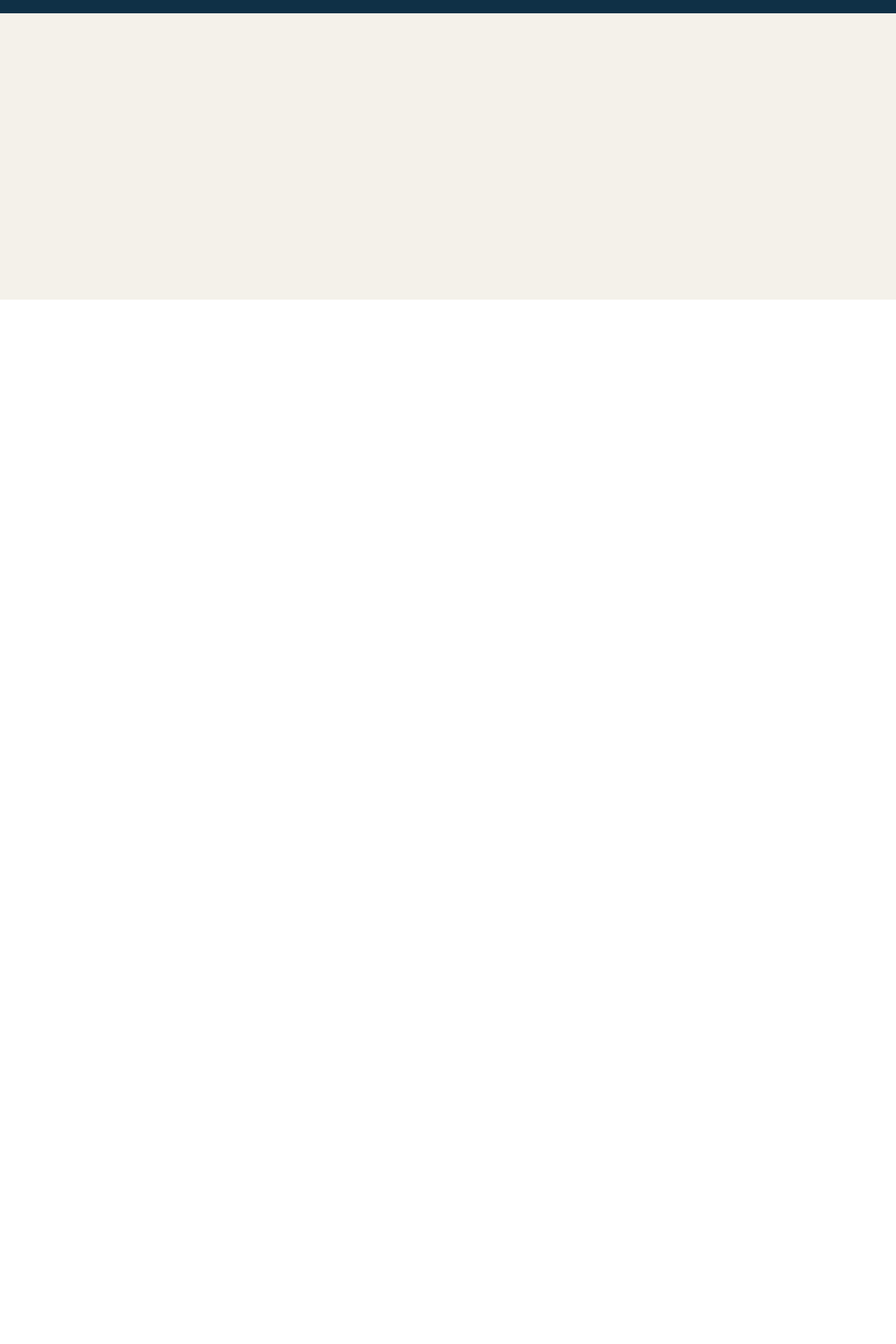
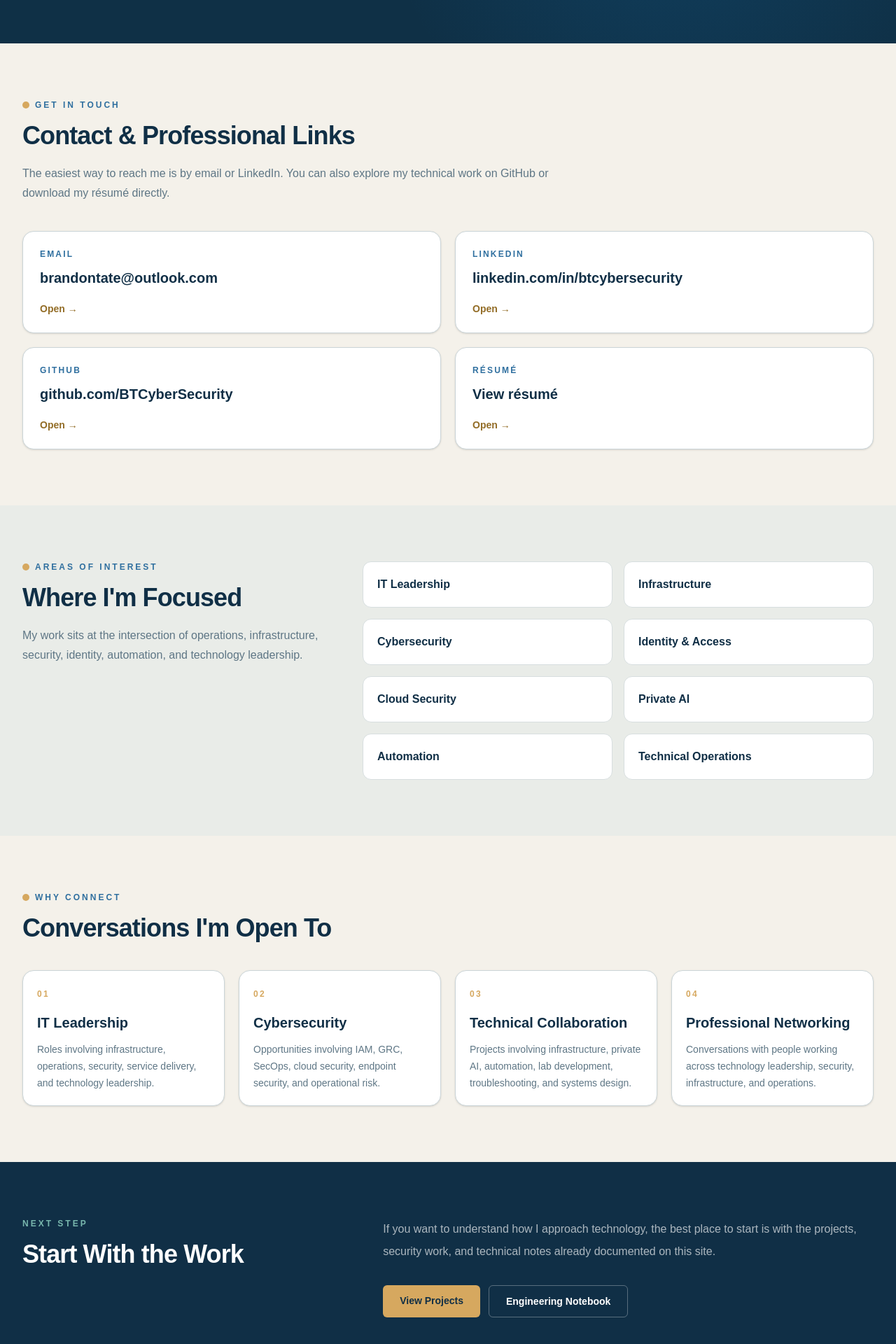
Before and after one commit to BTCyberSecurity/brandontate-portfolio, a Next.js app: page /contact in a window 1280 px wide. Shown: the part 372-2292 px from the top of the page at 70% size. Before the commit the page ends 800 px from the top, so only its background shows below. Built offline with nearby package versions, Linux system fonts and the light colour scheme.

Commit message:
Build contact page

```diff
--- a/src/app/contact/page.tsx
+++ b/src/app/contact/page.tsx
@@ -1,8 +1,66 @@
 import Header from "@/components/Header";
+
+const contactMethods = [
+  {
+    label: "Email",
+    value: "brandontate@outlook.com",
+    href: "mailto:brandontate@outlook.com",
+  },
+  {
+    label: "LinkedIn",
+    value: "linkedin.com/in/btcybersecurity",
+    href: "https://www.linkedin.com/in/btcybersecurity/",
+  },
+  {
+    label: "GitHub",
+    value: "github.com/BTCyberSecurity",
+    href: "https://github.com/BTCyberSecurity",
+  },
+  {
+    label: "Résumé",
+    value: "View résumé",
+    href: "/resume.pdf",
+  },
+];
+
+const focusAreas = [
+  "IT Leadership",
+  "Infrastructure",
+  "Cybersecurity",
+  "Identity & Access",
+  "Cloud Security",
+  "Private AI",
+  "Automation",
+  "Technical Operations",
+];
+
+const reasonsToConnect = [
+  {
+    number: "01",
+    title: "IT Leadership",
+    text: "Roles involving infrastructure, operations, security, service delivery, and technology leadership.",
+  },
+  {
+    number: "02",
+    title: "Cybersecurity",
+    text: "Opportunities involving IAM, GRC, SecOps, cloud security, endpoint security, and operational risk.",
+  },
+  {
+    number: "03",
+    title: "Technical Collaboration",
+    text: "Projects involving infrastructure, private AI, automation, lab development, troubleshooting, and systems design.",
+  },
+  {
+    number: "04",
+    title: "Professional Networking",
+    text: "Conversations with people working across technology leadership, security, infrastructure, and operations.",
+  },
+];
 
 export const metadata = {
   title: "Contact",
-  description: "Contact Brandon Tate.",
+  description:
+    "Contact Brandon Tate about IT leadership, infrastructure, cybersecurity, identity, cloud security, private AI, and technical collaboration.",
 };
 
 export default function ContactPage() {
@@ -10,20 +68,190 @@ export default function ContactPage() {
     <main className="min-h-screen bg-[#F4F1EA] text-[#102F46]">
       <Header />
 
-      <section className="bg-[#0F3046] px-6 py-20 text-white lg:px-8">
-        <div className="mx-auto max-w-7xl">
+      {/* Hero */}
+      <section className="relative overflow-hidden bg-[#0F3046] px-5 pb-20 pt-16 text-white sm:px-6 sm:pt-20 lg:px-8">
+        <div
+          className="absolute inset-0 opacity-20"
+          style={{
+            background:
+              "radial-gradient(circle at 75% 35%, #147BC1 0%, transparent 42%)",
+          }}
+        />
+
+        <div className="relative mx-auto max-w-7xl">
           <p className="text-xs font-bold uppercase tracking-[0.25em] text-[#79B8AE]">
             Contact
           </p>
 
-          <h1 className="mt-4 text-5xl font-black tracking-tight sm:text-6xl">
+          <h1 className="mt-4 max-w-5xl text-[2.7rem] font-black leading-[0.98] tracking-tight sm:text-6xl lg:text-7xl">
             Let&apos;s Connect
           </h1>
 
-          <p className="mt-6 max-w-3xl text-lg leading-8 text-white/70">
-            For IT leadership, infrastructure, cybersecurity, and technical
-            collaboration opportunities.
+          <p className="mt-6 max-w-3xl text-base leading-7 text-white/70 sm:text-xl sm:leading-8">
+            For IT leadership, infrastructure, cybersecurity, identity,
+            cloud security, private AI, and technical collaboration
+            opportunities.
           </p>
+        </div>
+      </section>
+
+      {/* Contact Methods */}
+      <section className="px-6 py-20 lg:px-8">
+        <div className="mx-auto max-w-7xl">
+          <div className="flex items-center gap-2">
+            <span className="h-2.5 w-2.5 rounded-full bg-[#D6A85F]" />
+
+            <p className="text-xs font-bold uppercase tracking-[0.25em] text-[#2F6F9F]">
+              Get in Touch
+            </p>
+          </div>
+
+          <h2 className="mt-4 text-4xl font-black tracking-tight">
+            Contact & Professional Links
+          </h2>
+
+          <p className="mt-5 max-w-3xl leading-7 text-[#5E7685]">
+            The easiest way to reach me is by email or LinkedIn. You can also
+            explore my technical work on GitHub or download my résumé directly.
+          </p>
+
+          <div className="mt-10 grid gap-5 md:grid-cols-2">
+            {contactMethods.map((item) => (
+              <a
+                key={item.label}
+                href={item.href}
+                target={item.href.startsWith("http") ? "_blank" : undefined}
+                rel={
+                  item.href.startsWith("http")
+                    ? "noopener noreferrer"
+                    : undefined
+                }
+                className="group rounded-2xl border border-[#CBD5D8] bg-white p-6 shadow-sm transition hover:-translate-y-1 hover:shadow-md"
+              >
+                <p className="text-xs font-bold uppercase tracking-[0.18em] text-[#2F6F9F]">
+                  {item.label}
+                </p>
+
+                <p className="mt-3 text-xl font-black text-[#102F46]">
+                  {item.value}
+                </p>
+
+                <p className="mt-5 text-sm font-bold text-[#936D27] transition group-hover:text-[#102F46]">
+                  Open →
+                </p>
+              </a>
+            ))}
+          </div>
+        </div>
+      </section>
+
+      {/* Areas of Interest */}
+      <section className="bg-[#E9ECE8] px-6 py-20 lg:px-8">
+        <div className="mx-auto grid max-w-7xl gap-12 lg:grid-cols-[.75fr_1.25fr]">
+          <div>
+            <div className="flex items-center gap-2">
+              <span className="h-2.5 w-2.5 rounded-full bg-[#D6A85F]" />
+
+              <p className="text-xs font-bold uppercase tracking-[0.25em] text-[#2F6F9F]">
+                Areas of Interest
+              </p>
+            </div>
+
+            <h2 className="mt-4 text-4xl font-black tracking-tight">
+              Where I&apos;m Focused
+            </h2>
+
+            <p className="mt-5 max-w-lg leading-7 text-[#5E7685]">
+              My work sits at the intersection of operations, infrastructure,
+              security, identity, automation, and technology leadership.
+            </p>
+          </div>
+
+          <div className="grid gap-4 sm:grid-cols-2">
+            {focusAreas.map((item) => (
+              <div
+                key={item}
+                className="rounded-xl border border-[#D7DEDF] bg-white p-4 sm:p-5"
+              >
+                <p className="font-bold text-[#102F46]">{item}</p>
+              </div>
+            ))}
+          </div>
+        </div>
+      </section>
+
+      {/* Why Connect */}
+      <section className="px-6 py-20 lg:px-8">
+        <div className="mx-auto max-w-7xl">
+          <div className="flex items-center gap-2">
+            <span className="h-2.5 w-2.5 rounded-full bg-[#D6A85F]" />
+
+            <p className="text-xs font-bold uppercase tracking-[0.25em] text-[#2F6F9F]">
+              Why Connect
+            </p>
+          </div>
+
+          <h2 className="mt-4 text-4xl font-black tracking-tight">
+            Conversations I&apos;m Open To
+          </h2>
+
+          <div className="mt-10 grid gap-5 md:grid-cols-2 lg:grid-cols-4">
+            {reasonsToConnect.map((item) => (
+              <article
+                key={item.number}
+                className="rounded-2xl border border-[#CBD5D8] bg-white p-5 shadow-sm"
+              >
+                <span className="text-xs font-black tracking-[0.2em] text-[#D6A85F]">
+                  {item.number}
+                </span>
+
+                <h3 className="mt-4 text-xl font-black">{item.title}</h3>
+
+                <p className="mt-3 text-sm leading-6 text-[#5E7685]">
+                  {item.text}
+                </p>
+              </article>
+            ))}
+          </div>
+        </div>
+      </section>
+
+      {/* Closing */}
+      <section className="bg-[#102F46] px-6 py-20 text-white lg:px-8">
+        <div className="mx-auto grid max-w-7xl gap-12 lg:grid-cols-[.8fr_1.2fr]">
+          <div>
+            <p className="text-xs font-bold uppercase tracking-[0.25em] text-[#79B8AE]">
+              Next Step
+            </p>
+
+            <h2 className="mt-4 text-4xl font-black tracking-tight">
+              Start With the Work
+            </h2>
+          </div>
+
+          <div>
+            <p className="text-base leading-8 text-white/65">
+              If you want to understand how I approach technology, the best
+              place to start is with the projects, security work, and technical
+              notes already documented on this site.
+            </p>
+
+            <div className="mt-8 flex flex-wrap gap-3">
+              <a
+                href="/projects"
+                className="rounded-md bg-[#D6A85F] px-6 py-3 text-sm font-bold text-[#102F46] transition hover:bg-white"
+              >
+                View Projects
+              </a>
+
+              <a
+                href="/writing"
+                className="rounded-md border border-white/30 px-6 py-3 text-sm font-bold transition hover:bg-white hover:text-[#102F46]"
+              >
+                Engineering Notebook
+              </a>
+            </div>
+          </div>
         </div>
       </section>
     </main>
--- a/src/app/projects/page.tsx
+++ b/src/app/projects/page.tsx
@@ -143,8 +143,8 @@ export default function ProjectsPage() {
 
           <p className="mt-5 max-w-3xl leading-7 text-[#5E7685]">
             These projects document what I am actively building, testing,
-            troubleshooting, and learning. Some are mature labs, while others
-            are still in active development or research.
+troubleshooting, and learning. Some are established labs, while
+others are still in active development or research.
           </p>
 
           <div className="mt-10 grid gap-6 md:grid-cols-2">
```
